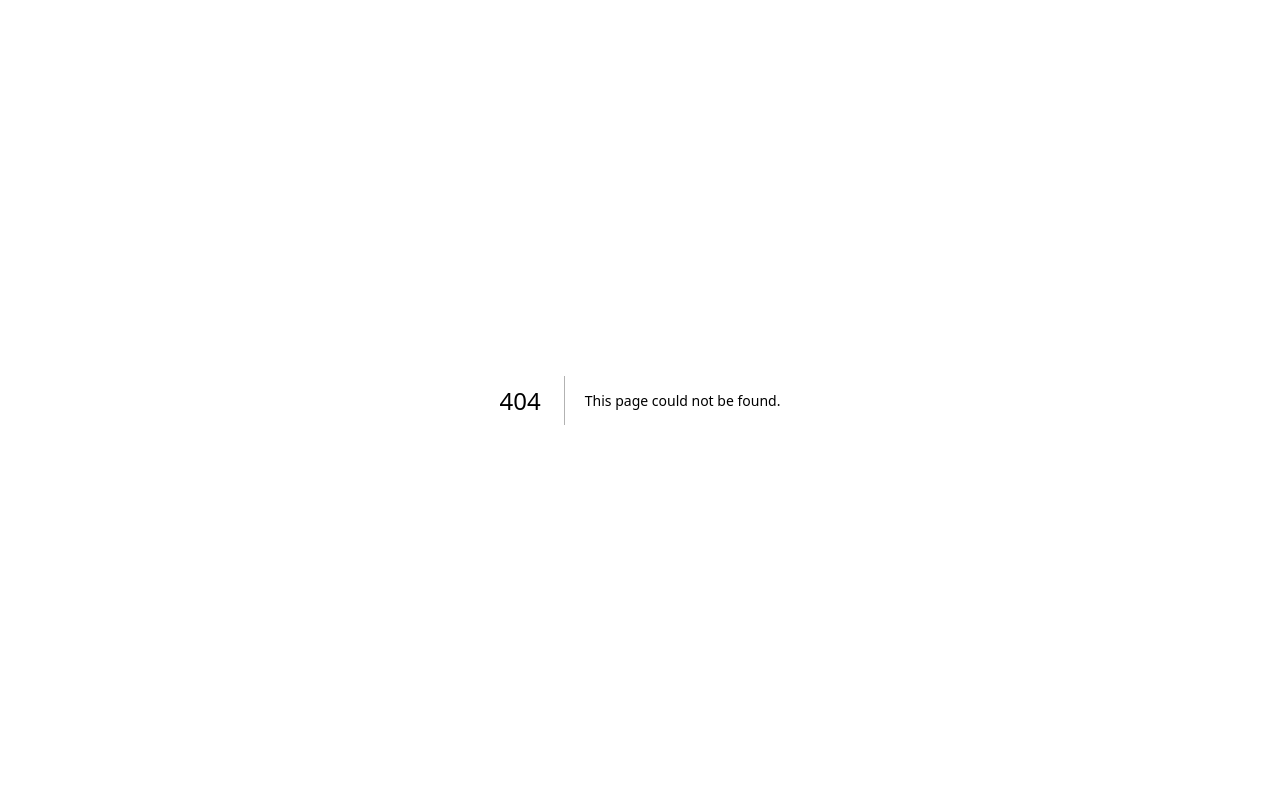
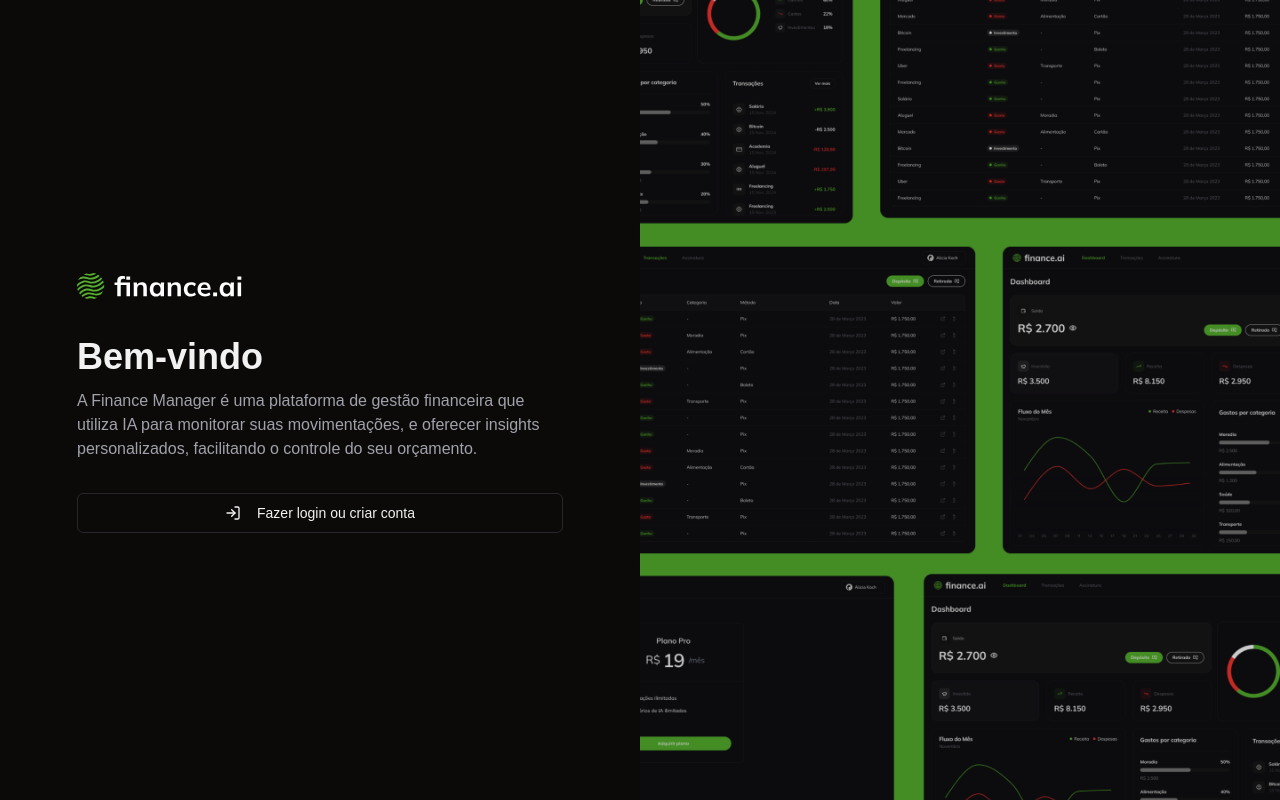
Before and after one commit to Jair-Augusto-Derio-Boeing/finance-manager, a Next.js app: page /login in a window 1280 px wide. Before the commit this address had no page. Built offline with nearby package versions, Linux system fonts and the light colour scheme.

Commit message:
feat: add login page

```diff
--- /dev/null
+++ b/app/login/page.tsx
@@ -0,0 +1,39 @@
+import Image from "next/image";
+import { Button } from "../_components/ui/button";
+import { LogInIcon } from "lucide-react";
+
+const LoginPage = () => {
+  return (
+    <div className="grid h-full grid-cols-2">
+      <div className="p- mx-auto flex h-full max-w-[550px] flex-col justify-center p-8">
+        <Image
+          className="mb-8"
+          src="/logo.svg"
+          width={173}
+          height={39}
+          alt="Finance logo"
+        />
+        <h1 className="mb-3 text-4xl font-bold">Bem-vindo</h1>
+        <p className="text-muted-foreground mb-8">
+          A Finance Manager é uma plataforma de gestão financeira que utiliza IA
+          para monitorar suas movimentações, e oferecer insights personalizados,
+          facilitando o controle do seu orçamento.
+        </p>
+        <Button variant="outline">
+          <LogInIcon className="mr-2" />
+          Fazer login ou criar conta
+        </Button>
+      </div>
+      <div className="relative h-full w-full">
+        <Image
+          src="/login.png"
+          alt="Faça login"
+          fill
+          className="object-cover"
+        />
+      </div>
+    </div>
+  );
+};
+
+export default LoginPage;
--- a/app/subscriptions/page.tsx
+++ b/app/subscriptions/page.tsx
@@ -1,4 +1,4 @@
-const Subscription = ( ) => {
-    return ( <h1>Subscription</h1>)
-}
-export default Subscription;
+const SubscriptionPage = () => {
+  return <h1>Subscription</h1>;
+};
+export default SubscriptionPage;
--- a/app/transactions/page.tsx
+++ b/app/transactions/page.tsx
@@ -1,5 +1,5 @@
-const Transactions = () => {
-    return ( <h1>Transactions</h1> );
-}
+const TransactionsPage = () => {
+  return <h1>Transactions</h1>;
+};
 
-export default Transactions;
+export default TransactionsPage;
```
Also changed, not shown: public/login.png (added), public/logo.svg (added).
